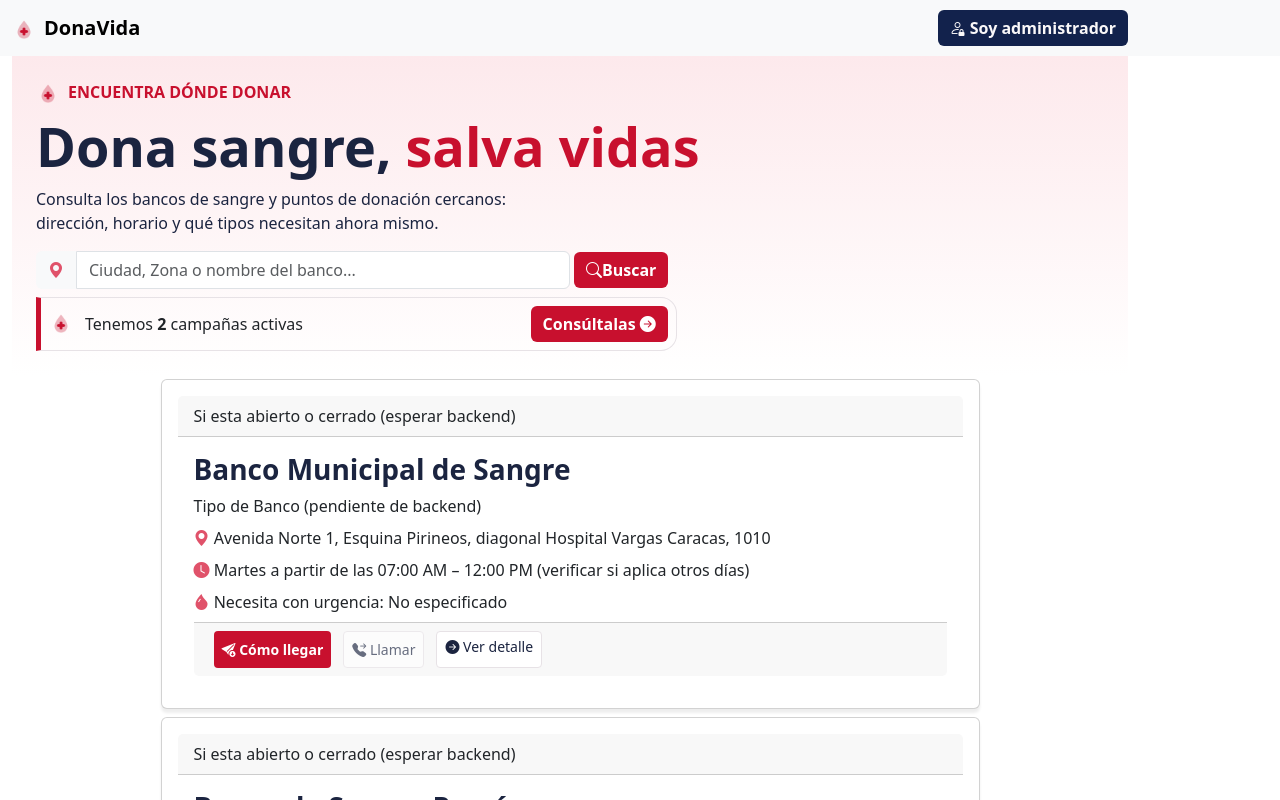
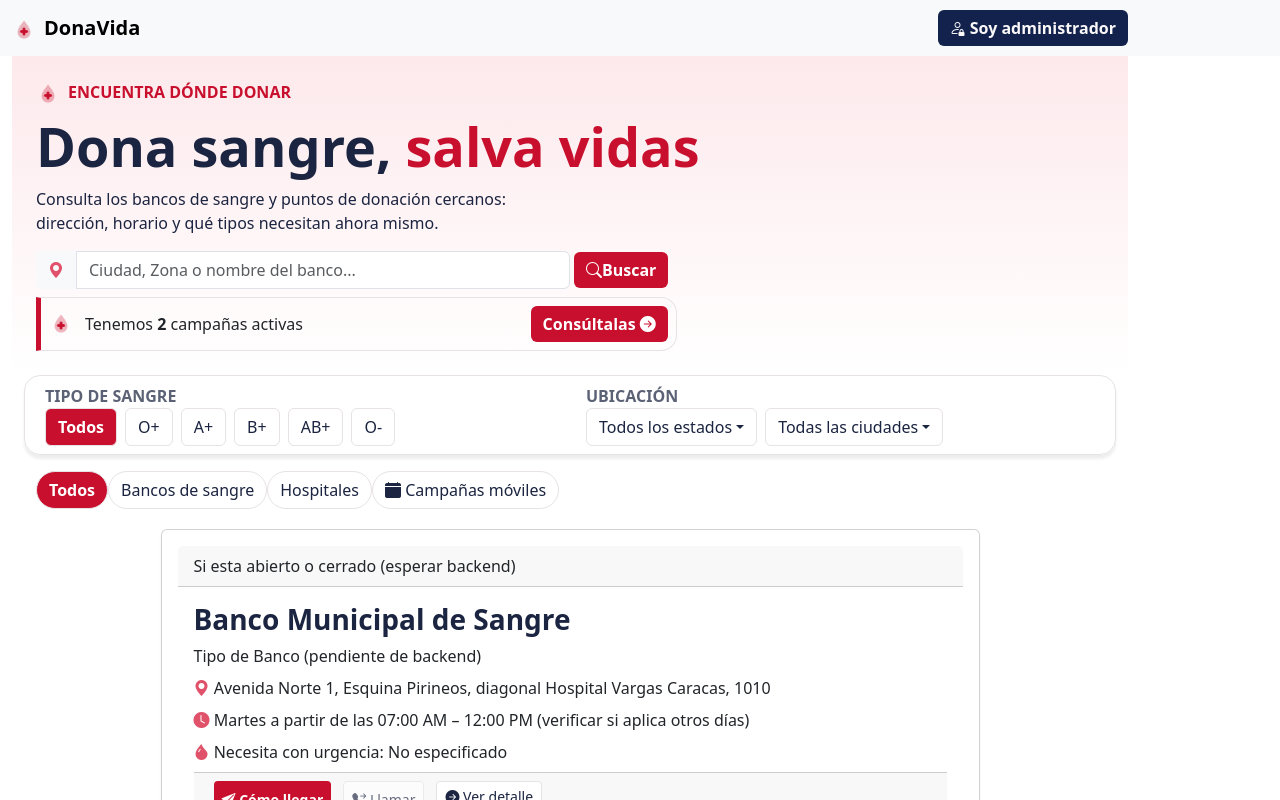
Before and after one commit to ALYSONCASTIBLANCO/DonaVidaFrontend, a React (Vite) app: page / in a window 1280 px wide. Shown: the top 800 px of the page. Built offline with nearby package versions, Linux system fonts and the light colour scheme.

Commit message:
Pagina de visualizacion con filtros finalizada, hace falta conectar con backend real. README actualizado con los archivos adicionales y queda por trabajar login y dashboard de admins.

```diff
--- a/index.html
+++ b/index.html
@@ -2,9 +2,9 @@
 <html lang="en">
   <head>
     <meta charset="UTF-8" />
-    <link rel="icon" type="image/svg+xml" href="/favicon.svg" />
+    <link rel="icon" type="image/png" href="/droplet.png" />
     <meta name="viewport" content="width=device-width, initial-scale=1.0" />
-    <title>blood-bank-ve</title>
+    <title>Donavida</title>
   </head>
   <body>
     <div id="root"></div>
--- /dev/null
+++ b/src/components/ui/Bankfilter.jsx
@@ -0,0 +1,75 @@
+import { Container, Row, Col, Button, Dropdown, DropdownButton } from "react-bootstrap";
+
+export default function Bankfilter({tiposSangre,
+    estados,
+    ciudades,
+    filters,
+    onFiltrarTipoSangre,
+    onFiltrarEstado,
+    onFiltrarCiudad,
+    onFiltrarTipoCentro
+    }){
+    return(
+        <Container>
+            <Row className="filter-container d-grid d-sm-flex gap-2">
+                <Col>
+                    <p className="footer-text-titles fw-bold">TIPO DE SANGRE</p>
+                    <div className="d-flex flex-wrap gap-2">
+                        {tiposSangre.map((tipo)=>(
+                            <Button
+                                key={tipo}
+                                className={`secondary-buttons ${filters.tipoSangre === tipo ? 'active' : ''}`}
+                                onClick={()=>onFiltrarTipoSangre(tipo)}
+                            >{tipo}</Button>
+                        ))
+                        }
+
+                    </div>
+                </Col>
+                <Col>
+                    <p className="footer-text-titles fw-bold">UBICACIÓN</p>
+                    <div className="d-grid d-sm-flex gap-2">
+                        <Dropdown drop="down" flip="false">
+                        <Dropdown.Toggle className="secondary-buttons" id="dropdown-estados">
+                            {filters.estado === 'Todos' ? 'Todos los estados' : filters.estado}
+                        </Dropdown.Toggle>
+
+                        <Dropdown.Menu>
+                            {estados.map((estado)=>(
+                                <Dropdown.Item key={estado} onClick={() => onFiltrarEstado(estado)}>{estado}</Dropdown.Item>
+                            ))
+                            }
+                        </Dropdown.Menu>
+                        </Dropdown>
+
+                        <Dropdown drop="down" flip="false">
+                        <Dropdown.Toggle className="secondary-buttons" id="dropdown-ciudades">
+                            {filters.ciudad === 'Todas' ? 'Todas las ciudades' : filters.ciudad}
+                        </Dropdown.Toggle>
+
+                        <Dropdown.Menu>
+                            {ciudades.map((ciudad)=>(
+                                <Dropdown.Item key={ciudad}onClick={() => onFiltrarCiudad(ciudad)}>{ciudad}</Dropdown.Item>
+                            ))
+                            }
+                        </Dropdown.Menu>
+                        </Dropdown>
+                    </div>
+                </Col>
+            </Row>
+            <Row className="gap-2">
+                <div className="d-grid d-sm-flex mt-3 mb-3">
+                {['Todos', 'Bancos de sangre', 'Hospitales', 'Campañas móviles'].map((tipo) => (
+                <Button
+                    key={tipo}
+                    className={`secondary-buttons rounded-pill ${filters.tipoCentro === tipo ? 'active' : ''}`}
+                    onClick={() => onFiltrarTipoCentro(tipo)}
+                >
+                    {tipo === 'Campañas móviles' && <i className="bi bi-calendar-fill"></i>} {tipo}
+                </Button>
+                ))}
+                </div>
+            </Row>
+        </Container>
+    );
+}
--- a/src/data/mockData.js
+++ b/src/data/mockData.js
@@ -42,7 +42,7 @@ const mockData = [
     telefono: null,
     horario: "Lunes a viernes, 8:00 AM – 12:00 M",
     campana: null,
-    tipoSangre: "Todos (A, B, AB y O, según el uso de los grupos sanguíneos en la publicación)",
+    tipoSangre: "Todos (A+, B+, AB+ y O+, según el uso de los grupos sanguíneos en la publicación)",
     fuente: "Instagram oficial de Clínica Atías (@clinicaatiascaracas)",
     url: "https://www.instagram.com/p/DaHWsAtNu47/",
     fechaActualizacion: "2026-06-29",
--- a/src/index.css
+++ b/src/index.css
@@ -97,6 +97,12 @@ footer{
   color: var(--text) !important;
   border: 1px solid var(--border) !important;
 }
+.active{
+  background-color: var(--red) !important;
+  color: var(--surface) !important;
+  border: none;
+  font-weight: bold;
+}
 /*Formatos del Hero:*/
 .hero{
   background: #FDE9EC;
@@ -115,3 +121,11 @@ footer{
   border-radius: 0px 16px 16px 0px;
   padding: 0.5rem;
 }
+
+/*Estilos para los filtros*/
+.filter-container{
+  border-radius: 16px !important;
+  padding: 0.5rem !important;
+  border: 1px solid var(--border);
+  box-shadow: 0 4px 3px rgba(0, 0, 0, 0.07) !important;
+}
--- a/src/pages/PublicPage.jsx
+++ b/src/pages/PublicPage.jsx
@@ -2,30 +2,109 @@ import { useState } from "react";
 import { Col, Container, Row } from "react-bootstrap";
 import SiteCard from "../components/ui/SiteCard";
 import Hero from "../components/ui/Hero";
+import Bankfilter from "../components/ui/Bankfilter";
 import mockData from "../data/mockData";
 export default function PublicPage(){
-    const [textSearch, setTextSearch] = useState('')
     const[campaigns, setCampaigns]=useState('')
+
+    //Se filtran los tipos de sangre para que puedan ser renderizados en los botones (DEBEN TENER + o - PARA QUE SEAN DATOS NORMALIZADOS).
+    //Se hace un array con Todos como parametro inicial y luego se crea una copia de los datos
+    //solo con los tipos de sangre.
+    const tiposValidos = ['O+', 'O-', 'A+', 'A-', 'B+', 'B-', 'AB+', 'AB-']
+    function extraerTiposSangre(texto) {
+    if (!texto || texto === 'No especificado') return []
+    return tiposValidos.filter(tipo => texto.includes(tipo))
+    }
+    const tiposSangre = ['Todos', ...new Set(
+        mockData.flatMap(banco => extraerTiposSangre(banco.tipoSangre))
+    )]
+    //Se establecen ciudades y estados para los dropdowns
+    const estados = ['Todos', ...new Set(mockData.map(banco => banco.estado))]
+    const ciudades = ['Todas', ...new Set(mockData.map(banco => banco.ciudad))]
+
+    //Se cuentan las campanas activas a traves del campo campanas.
     const campanasActivas=mockData.filter(banco =>banco.campana !==null).length;
+
+    //Establecemos variable de estado que contiene y actualiza los filtros que vienen desde el componente de filtros
+    const [filters, setFilters]=useState({
+        text: '',
+        onlyCampaign: false,
+        tipoSangre: 'Todos',
+        estado: 'Todos',
+        ciudad: 'Todas',
+        tipoCentro: 'Todos'
+    })
+
+    //Funciones para actualizar filtros con los que vaya ingresando el
+    //usuario.
+    function handleFiltrarEstado(valor) {
+    setFilters(prev => ({ ...prev, estado: valor }))
+    }
+
+    function handleFiltrarCiudad(valor) {
+        setFilters(prev => ({ ...prev, ciudad: valor }))
+    }
+
+    function handleFiltrarTipoSangre(valor) {
+        setFilters(prev => ({ ...prev, tipoSangre: valor }))
+    }
+
+    function handleFiltrarTipoCentro(valor) {
+        setFilters(prev => ({ ...prev, tipoCentro: valor }))
+    }
+    function handleVerCampanas() {
+    setFilters(prev => ({ ...prev, onlyCampaign: !prev.onlyCampaign }))
+    }
     //Verificacion de que el filtro en el Hero funciona y actualizar valor para filtrado:
     function handleSearch(value){
-        setTextSearch(value)
+        setFilters(prev => ({ ...prev, text: value }))
     }
 
     //Realizamos filtrado de acuerdo con lo escrito, normalizando los textos para coincidir.
-    const results=mockData.filter((banco)=>{
-        const text=textSearch.toLowerCase()
-        return(
+    const results = mockData.filter((banco) => {
+        const text = filters.text.toLowerCase()
+
+        const coincideTexto =
             banco.hospital.toLowerCase().includes(text) ||
             banco.ciudad.toLowerCase().includes(text) ||
             banco.estado.toLowerCase().includes(text)
-        )
+
+        const coincideEstado = filters.estado === 'Todos' ||
+                            banco.estado === filters.estado
+
+        const coincideCiudad = filters.ciudad === 'Todas' ||
+                            banco.ciudad === filters.ciudad
+
+        const coincideTipoSangre = filters.tipoSangre === 'Todos' ||
+                            banco.tipoSangre === filters.tipoSangre ||
+                            banco.tipoSangre?.includes(filters.tipoSangre)
+
+        const coincideCampana = !filters.onlyCampaign || banco.campana !== null
+
+        const coincideTipoCentro = filters.tipoCentro === 'Todos' ||
+                                (filters.tipoCentro === 'Bancos de sangre' && banco.hospital.toLowerCase().includes('banco')) ||
+                                (filters.tipoCentro === 'Hospitales' && banco.hospital.toLowerCase().includes('hospital')) ||
+                                (filters.tipoCentro === 'Campañas móviles' && banco.campana !== null)
+
+        return coincideTexto && coincideEstado && coincideCiudad && coincideTipoSangre && coincideCampana && coincideTipoCentro
     })
     return(
         <Container>
             <Row><Hero onBuscar={handleSearch}
                 campanasActivas={campanasActivas}
+                onVerCampanas={handleVerCampanas}
             /></Row>
+            <Row>
+                <Bankfilter
+                tiposSangre={tiposSangre}
+                estados={estados}
+                ciudades={ciudades}
+                filters={filters}
+                onFiltrarTipoSangre={handleFiltrarTipoSangre}
+                onFiltrarEstado={handleFiltrarEstado}
+                onFiltrarCiudad={handleFiltrarCiudad}
+                onFiltrarTipoCentro={handleFiltrarTipoCentro}/>
+            </Row>
             <Row xs={1}>
                 {
                     results.map((banco)=>(
```
Also changed, not shown: public/droplet.png (added), 1 other file (tests, documents, lock files or other folders).
